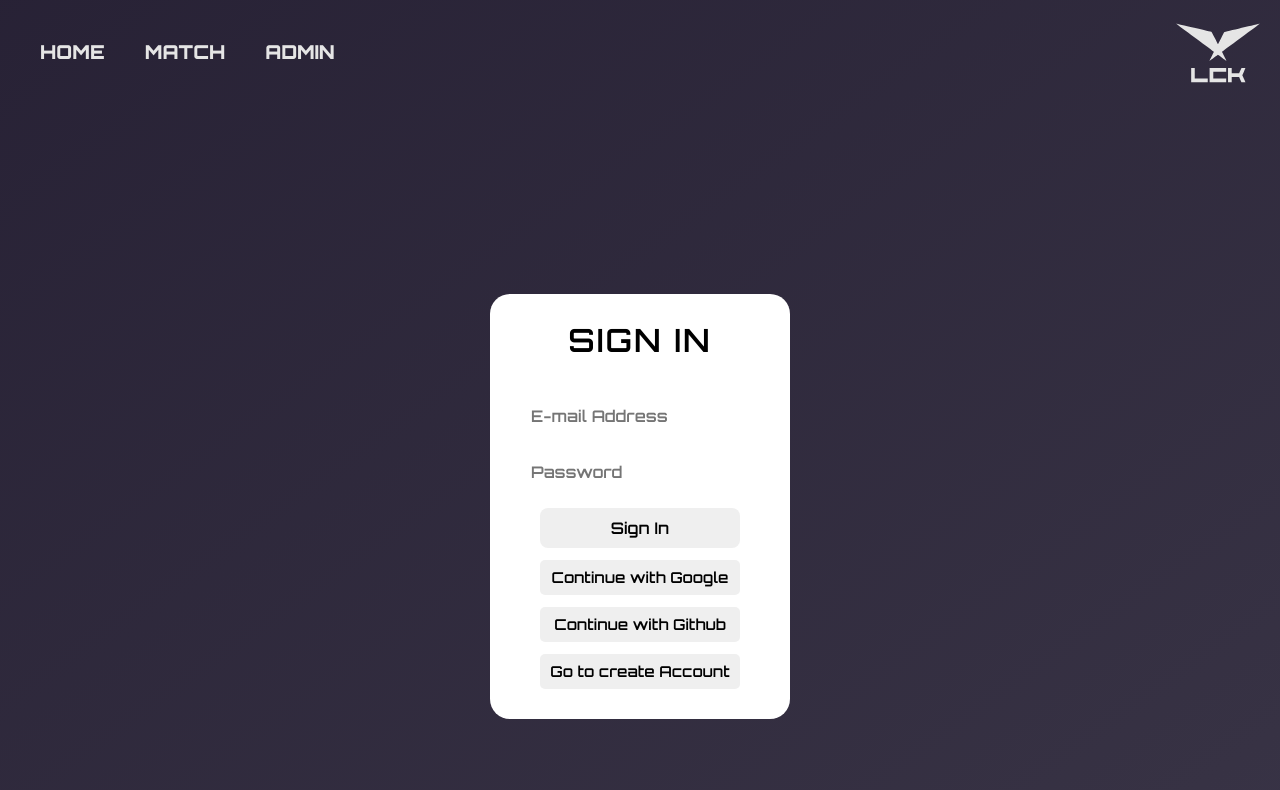
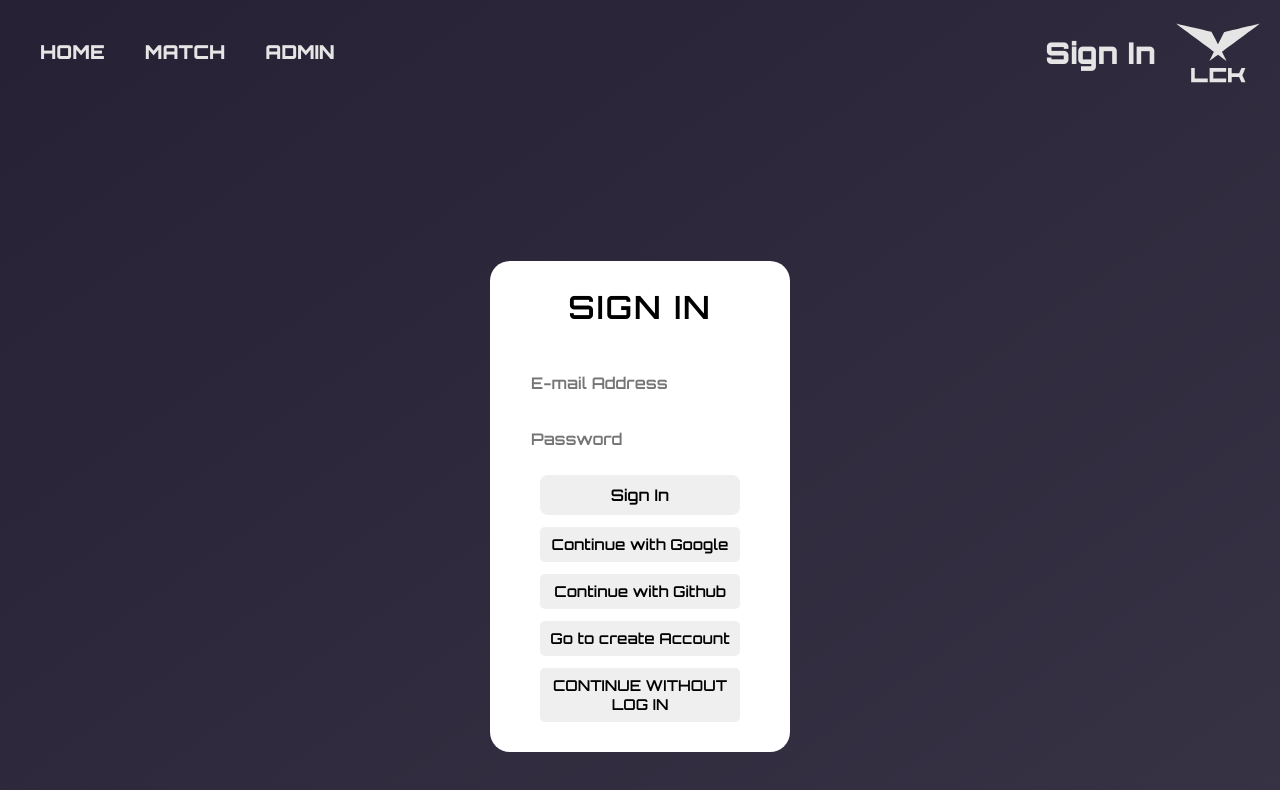
Before and after one commit to Cj-K-7/LCKrecords, a React (Create React App) app: page / in a window 1280 px wide. Shown: the top 790 px of the page. Built offline with nearby package versions, Linux system fonts and the light colour scheme; no server answers.

Commit message:
redux : logedIn status added / router case refactoring

```diff
--- a/src/Router.tsx
+++ b/src/Router.tsx
@@ -7,15 +7,18 @@ import Matches from "./routes/Matches";
 import { auth } from "./firebase";
 import { onAuthStateChanged } from "firebase/auth";
 import Header from "./components/Layouts/Header";
+import { useDispatch, useSelector } from "react-redux";
+import { RootState, toggle } from "./store";
 
 function AppRouter() {
-  const [isLogin, setIsLogin] = useState(false);
+  const isLogedIn = useSelector((state: RootState) => state.loginStatus);
+  const dispatch = useDispatch();
   useEffect(() => {
     onAuthStateChanged(auth, (user) => {
       if (user) {
-        setIsLogin(true);
+        dispatch(toggle(true));
       } else {
-        setIsLogin(false);
+        dispatch(toggle(false));
       }
     });
   }, []);
@@ -23,14 +26,18 @@ function AppRouter() {
     <BrowserRouter basename={process.env.PUBLIC_URL}>
       <Header />
       <Routes>
-            {isLogin ? (
+        {isLogedIn ? (
           <>
             <Route path="/admin" element={<Admin />} />
             <Route path="/matches/*" element={<Matches />} />
             <Route path="/" element={<Home />} />
+            <Route path="/auth" element={<Auth />} />
           </>
         ) : (
+          <>
             <Route path="/*" element={<Auth />} />
+            <Route path="/auth" element={<Auth />} />
+          </>
         )}
       </Routes>
     </BrowserRouter>
--- a/src/components/Core/Filter.tsx
+++ b/src/components/Core/Filter.tsx
@@ -69,6 +69,7 @@ function Filter() {
   const [clicked, setClicked] = useState(false);
   const [x, setX] = useState(160);
   const filter = useSelector((state: RootState) => state.filter);
+  const dispatch = useDispatch();
   const onChecking = (event: React.ChangeEvent<HTMLInputElement>) => {
     const {
       currentTarget: { value, checked },
@@ -80,7 +81,6 @@ function Filter() {
     setClicked((pre) => !pre);
     clicked ? setX(0) : setX(160);
   };
-  const dispatch = useDispatch();
 
   return (
     <Box style={{ x }} onClick={onClick}>
--- a/src/components/Core/LeaderBoard.tsx
+++ b/src/components/Core/LeaderBoard.tsx
@@ -5,7 +5,7 @@ import Loader from "../Layouts/Loader";
 import { createSlice } from "@reduxjs/toolkit";
 
 const Board = styled.div`
-  min-width: 400px;
+  min-width: 300px;
   padding: 10px 30px;
   h1 {
     text-align: center;
--- a/src/components/Core/Match.tsx
+++ b/src/components/Core/Match.tsx
@@ -19,14 +19,6 @@ const Schedule = styled.div<{ month: number; date: number }>`
             transparent 50%
             );`
       : ``}
-  &::after {
-    content: "";
-    width: 60%;
-    height: 2px;
-    position: relative;
-    bottom: -25px;
-    background-color: ${(props) => props.theme.textColor};
-  }
 `;
 
 const Day = styled.div`
--- a/src/components/Layouts/Header.tsx
+++ b/src/components/Layouts/Header.tsx
@@ -2,7 +2,7 @@ import styled from "styled-components";
 import { useState } from "react";
 import UserInfo from "./UserInfo";
 import { auth } from "../../firebase";
-import { Link } from "react-router-dom";
+import { Link, useNavigate } from "react-router-dom";
 import { LCK } from "../SVGs";
 
 const HeaderBox = styled.div`
@@ -65,8 +65,17 @@ const User = styled.svg`
   transition: all 0.5s ease-in-out;
 `;
 
+const Sign = styled.h1`
+  font-size: 30px;
+  margin-right: 20px;
+  &:hover {
+    text-shadow: 0 0 3px white;
+  }
+`
+
 function Header() {
   const [isClicked, setIsClicked] = useState(false);
+  const navigation = useNavigate();
   return (
     <>
       <HeaderBox>
@@ -87,7 +96,7 @@ function Header() {
                   <path d="M224 256c70.7 0 128-57.31 128-128s-57.3-128-128-128C153.3 0 96 57.31 96 128S153.3 256 224 256zM274.7 304H173.3C77.61 304 0 381.6 0 477.3c0 19.14 15.52 34.67 34.66 34.67h378.7C432.5 512 448 496.5 448 477.3C448 381.6 370.4 304 274.7 304z" />
                 </User>
               </Cover>
-            ) : null}
+            ) : <Sign onClick={()=>navigation('/auth')}> Sign In </Sign>}
             <LCK/>
           </Info>
         </Margin>
--- a/src/routes/Auth.tsx
+++ b/src/routes/Auth.tsx
@@ -9,6 +9,9 @@ import {
 import { useForm } from "react-hook-form";
 import { useState } from "react";
 import styled from "styled-components";
+import { useDispatch } from "react-redux";
+import { toggle } from "../store";
+import { Navigate, useNavigate } from "react-router-dom";
 
 const Container = styled.div`
   width: 100vw;
@@ -73,6 +76,9 @@ interface IForm {
 
 function Auth() {
   const [isNew, setIsNew] = useState(false);
+  const navigation = useNavigate();
+  const dispatch = useDispatch();
+  const noLogIn = () => {dispatch(toggle(true)); navigation('/')}
   const {
     register,
     handleSubmit,
@@ -125,6 +131,7 @@ function Auth() {
     google: new GoogleAuthProvider(),
     github: new GithubAuthProvider(),
   };
+
   const signWithSNS = (provider: GoogleAuthProvider | GithubAuthProvider) =>
   signInWithPopup(auth, provider)
   .then((userCredentail) => {
@@ -146,9 +153,9 @@ function Auth() {
       currentTarget: { name },
     } = event;
     if (name === "Google") {
-      signWithSNS(providers.google);
+      signWithSNS(providers.google).then(()=>navigation('/'));
     } else if (name === "Github") {
-      signWithSNS(providers.github);
+      signWithSNS(providers.github).then(()=>navigation('/'));
     }
   };
 
@@ -191,6 +198,9 @@ function Auth() {
           <BTN onClick={() => setIsNew((prev) => !prev)}>
             {isNew ? "Go to Sign In" : "Go to create Account"}
           </BTN>
+          <BTN onClick={noLogIn}>
+            CONTINUE WITHOUT LOG IN
+          </BTN>
         </Options>
       </Box>
     </Container>
--- a/src/store.ts
+++ b/src/store.ts
@@ -1,5 +1,15 @@
 import { configureStore, createSlice, PayloadAction } from "@reduxjs/toolkit";
 import { teams } from "./components/utills";
+
+const isLogedIn = createSlice({
+  name: "logInOut",
+  initialState : false,
+  reducers: {
+    toggle: (state, action : PayloadAction<boolean>) =>{
+      return action.payload
+    }
+  }
+})
 
 const springDataSlice = createSlice({
   name: "filter",
@@ -14,14 +24,16 @@ const springDataSlice = createSlice({
   },
 });
 
+
 const store = configureStore({
   reducer: {
     filter: springDataSlice.reducer,
+    loginStatus : isLogedIn.reducer
   },
 });
 
 export const { add, remove } = springDataSlice.actions;
-export const arr = springDataSlice.getInitialState;
+export const { toggle } = isLogedIn.actions;
 
 export type RootState = ReturnType<typeof store.getState>;
 export type AppDispatch = typeof store.dispatch;
--- a/src/style/GlobalStyle.tsx
+++ b/src/style/GlobalStyle.tsx
@@ -54,7 +54,7 @@ body {
 	-ms-user-select: none; /* Internet Explorer/Edge */
 	user-select: none; /* Non-prefixed version, currently supported by Chrome, Edge, Opera and Firefox */
 	font-family: 'Orbitron', sans-serif;
-	overflow-x: hidden;
+	overflow-x: auto;
 	overflow-y: auto;
 	&::-webkit-scrollbar{
 		display: none;
@@ -120,7 +120,7 @@ input[type=number]::-webkit-outer-spin-button {
         background-position: 0% 50%;
     }
     50% {
-        background-position: 100% 50%;
+        background-position: 80% 65%;
     }
     100% {
         background-position: 0% 50%;
```
Lines whose indentation alone changed are shown as unchanged.
